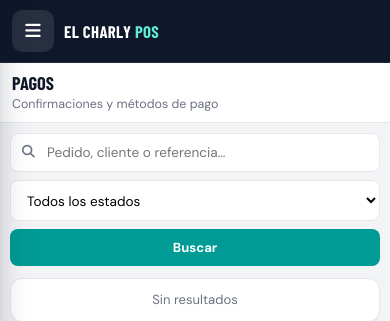
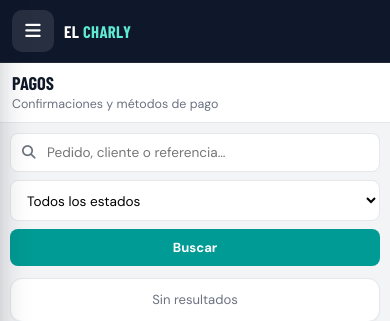
Before and after one commit to joelqm/elcharly, a Django app: page /pos/pagos/ in a window 390 px wide. Shown: the top 321 px of the page. Run offline with Django 5.2, Linux system fonts and the light colour scheme; the visitor is signed in with stand-in values (Sample User, id 1); data comes from the database, SQL or seed files in the repository; data that the repository does not hold is empty; some web fonts are replaced.

Commit message:
Renombrar marca a El Charly y reforzar buscadores en móvil.
Quita “POS” del branding visible (menú, login, títulos) y deja el ícono de búsqueda anclado al input en todo el sistema interno.

Co-authored-by: Cursor <cursoragent@cursor.com>

```diff
--- a/templates/cotizaciones/crear.html
+++ b/templates/cotizaciones/crear.html
@@ -139,8 +139,7 @@
     position: relative; flex: 1; min-width: 0;
 }
 .cot-search-wrap i {
-    position: absolute; left: 12px; top: 0; bottom: 0; margin: auto 0;
-    height: 1em; display: flex; align-items: center;
+    position: absolute; left: 12px; top: 50%; transform: translateY(-50%);
     color: var(--muted); z-index: 1; pointer-events: none;
 }
 .cot-search-wrap input {
--- a/templates/pos/base_interno.html
+++ b/templates/pos/base_interno.html
@@ -4,7 +4,7 @@
     <meta charset="UTF-8">
     <meta name="viewport" content="width=device-width, initial-scale=1.0">
     <meta name="robots" content="noindex, nofollow, noarchive">
-    <title>{% block title %}POS interno · El Charly{% endblock %}</title>
+    <title>{% block title %}El Charly{% endblock %}</title>
     <link rel="preconnect" href="https://fonts.googleapis.com">
     <link href="https://fonts.googleapis.com/css2?family=DM+Sans:wght@400;500;600;700&family=Barlow+Condensed:wght@600;700;800&display=swap" rel="stylesheet">
     <link rel="stylesheet" href="https://cdnjs.cloudflare.com/ajax/libs/font-awesome/6.5.1/css/all.min.css">
@@ -448,21 +448,19 @@
         .search-wrap > .fa-magnifying-glass {
             position: absolute;
             left: 12px;
-            top: 0;
-            bottom: 0;
-            height: 100%;
-            max-height: 44px;
-            margin: auto 0;
-            width: 1em;
-            display: flex;
-            align-items: center;
-            justify-content: center;
+            top: 50%;
+            transform: translateY(-50%);
             color: var(--muted);
-            font-size: 0.8rem;
+            font-size: 0.85rem;
             pointer-events: none;
             z-index: 2;
-            transform: none;
             line-height: 1;
+            width: 1em;
+            text-align: center;
+            margin: 0;
+            height: auto;
+            bottom: auto;
+            display: block;
         }
         .search-wrap input,
         .search-wrap > input[type="search"],
@@ -879,13 +877,12 @@
             .search-wrap > i {
                 position: absolute !important;
                 left: 12px !important;
-                top: 0 !important;
-                bottom: 0 !important;
-                margin: auto 0 !important;
-                transform: none !important;
-                height: 1em !important;
-                display: flex !important;
-                align-items: center !important;
+                top: 50% !important;
+                bottom: auto !important;
+                margin: 0 !important;
+                transform: translateY(-50%) !important;
+                height: auto !important;
+                display: block !important;
                 pointer-events: none !important;
                 z-index: 2 !important;
             }
@@ -918,8 +915,8 @@
 <div class="pos-shell" id="pos-shell">
     <button type="button" class="pos-nav-backdrop" id="pos-nav-backdrop" aria-label="Cerrar menú" tabindex="-1"></button>
     <aside class="pos-nav" id="pos-nav" aria-label="Menú principal">
-        <div class="pos-nav-brand">El Charly <span>POS</span></div>
-        <div class="pos-nav-sub">Sistema interno · tienda</div>
+        <div class="pos-nav-brand">El <span>Charly</span></div>
+        <div class="pos-nav-sub">Sistema interno · tienda y taller</div>
 
         <div class="pos-user">
             <div class="pos-user-avatar">{{ user.username|first|upper }}</div>
@@ -1012,7 +1009,7 @@
             <button type="button" class="pos-nav-toggle" id="pos-nav-toggle" aria-controls="pos-nav" aria-expanded="false" aria-label="Abrir menú">
                 <i class="fa-solid fa-bars"></i>
             </button>
-            <div class="brand">El Charly <span>POS</span></div>
+            <div class="brand">El <span>Charly</span></div>
         </div>
         {% block content %}{% endblock %}
     </div>
--- a/templates/pos/cierre_caja_detalle.html
+++ b/templates/pos/cierre_caja_detalle.html
@@ -101,7 +101,7 @@
     </div>
     <div class="pos-top-meta">
         <a href="{% url 'pos:dashboard' %}" class="btn btn-outline">
-            <i class="fa-solid fa-desktop"></i> Ir al POS
+            <i class="fa-solid fa-desktop"></i> Ir a caja
         </a>
         {% if sesion.estado == 'cerrada' %}
             <a href="{% url 'pos:exportar_cierre_caja' sesion_id=sesion.id %}" class="btn btn-primary">
--- a/templates/pos/dashboard.html
+++ b/templates/pos/dashboard.html
@@ -333,7 +333,7 @@
 {% block content %}
 <div class="pos-topbar">
     <div>
-        <h1>Punto de venta <em>(POS)</em></h1>
+        <h1>Punto de venta</h1>
     </div>
     <div class="pos-top-meta">
         <span class="pill pill-ok"><i class="fa-solid fa-lock-open"></i> Caja abierta</span>
--- a/templates/pos/despiece_visor.html
+++ b/templates/pos/despiece_visor.html
@@ -68,7 +68,7 @@
             <i class="fa-solid fa-arrow-left"></i> Volver a Despieces
         </a>
         <a class="btn btn-primary" style="background: #009B94; font-weight: 700;" href="{% url 'pos:dashboard' %}">
-            <i class="fa-solid fa-cash-register"></i> Ir a Caja POS
+            <i class="fa-solid fa-cash-register"></i> Ir a caja
         </a>
     </div>
 </header>
@@ -159,7 +159,7 @@
             <div style="display: flex; gap: 10px;">
                 <button type="button" class="btn btn-ghost" onclick="cerrarModalCarritoDespiece()">Seguir Seleccionando</button>
                 <button type="button" class="btn btn-primary" style="background: #009B94; font-weight: 700; padding: 10px 18px;" onclick="irAlPosConCarrito()">
-                    <i class="fa-solid fa-cash-register"></i> Ir a Caja POS a Vender
+                    <i class="fa-solid fa-cash-register"></i> Ir a caja a vender
                 </button>
             </div>
         </div>
--- a/templates/pos/hub_inicio.html
+++ b/templates/pos/hub_inicio.html
@@ -79,7 +79,7 @@
                 </p>
             </details>
             {% else %}
-            <p class="caja-meta">Sin caja abierta. Ábrela para vender en el POS.</p>
+            <p class="caja-meta">Sin caja abierta. Ábrela para vender en tienda.</p>
             {% endif %}
             <div class="caja-actions">
                 {% if sesion_caja %}
--- a/templates/pos/login.html
+++ b/templates/pos/login.html
@@ -127,7 +127,7 @@
 </head>
 <body>
     <div class="login-card">
-        <div class="brand">El Charly <span>POS</span></div>
+        <div class="brand">El <span>Charly</span></div>
         <p class="sub">Ingreso al sistema interno · mismos usuarios que el panel de administración</p>
 
         {% if messages %}
--- a/templates/pos/ticket_impresion.html
+++ b/templates/pos/ticket_impresion.html
@@ -126,7 +126,7 @@
             <i class="fa-solid fa-print"></i> Imprimir Ticket
         </button>
         <a href="{% url 'pos:dashboard' %}" class="btn btn-back">
-            Regresar al POS
+            Volver al sistema
         </a>
     </div>
 
@@ -229,7 +229,7 @@
         <p class="font-bold">SERVICIO TÉCNICO AUTORIZADO MAKITA</p>
         <p>¡Gracias por su preferencia!</p>
         <p>Conserve su comprobante para la garantía.</p>
-        <p style="margin-top: 10px; font-size: 8px;">Sistema POS v1.0 - Proyecto Charly Makita</p>
+        <p style="margin-top: 10px; font-size: 8px;">El Charly · Arequipa</p>
     </div>
 
     <script>
```
